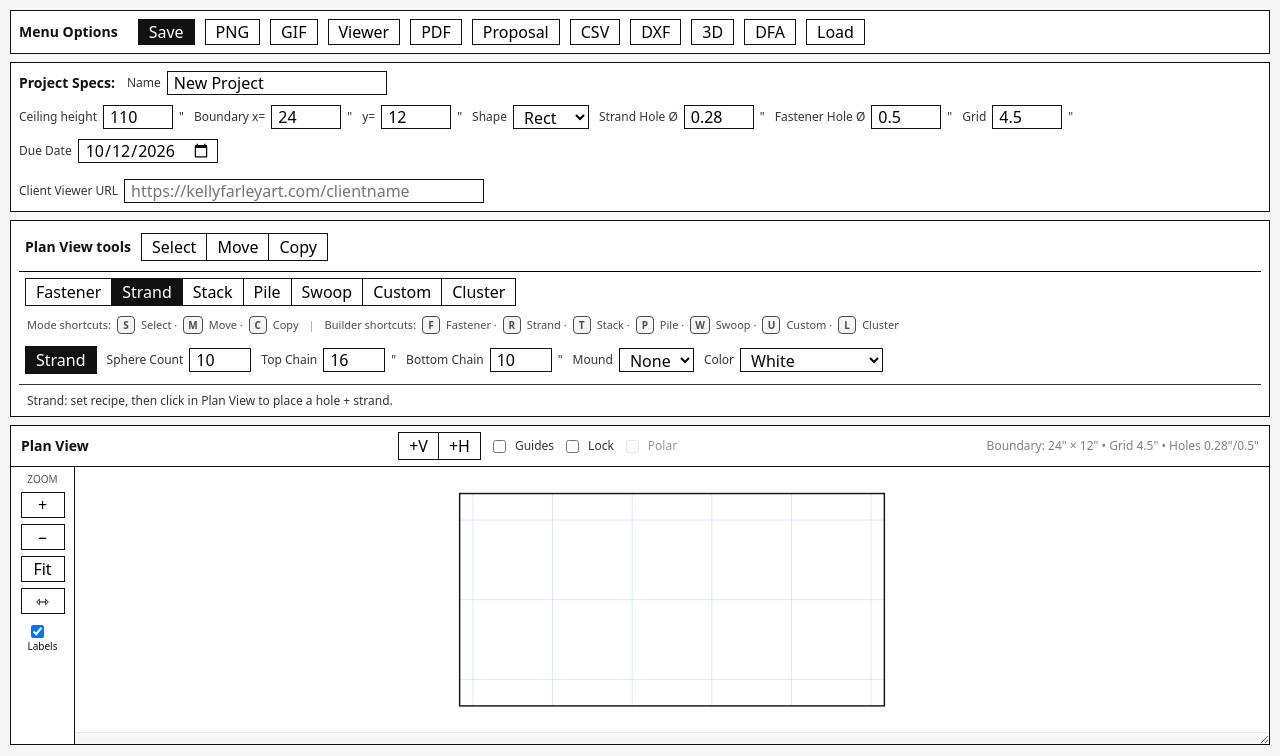
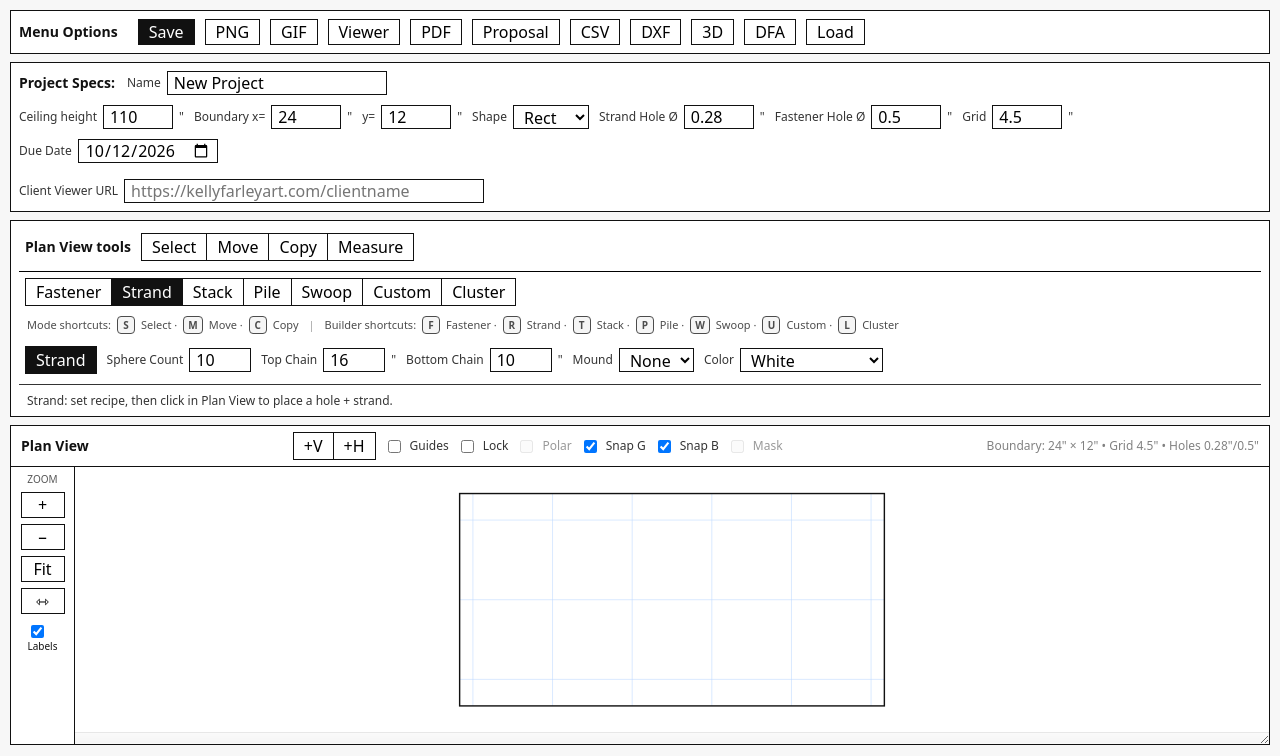
Before and after one commit to kellypfarley-studio/kellyfarleystudio, a React (Vite) app: page / in a window 1280 px wide. Shown: the top 756 px of the page. Built offline with nearby package versions, Linux system fonts and the light colour scheme.

Commit message:
Plan view: measure tool, boundary mask, snapping toggles

```diff
--- a/src/App.tsx
+++ b/src/App.tsx
@@ -616,6 +616,9 @@ export default function App() {
               onToggleShowGuides={() => s.setShowGuides(!s.showGuides)}
               onToggleGuidesLocked={() => s.setGuidesLocked(!s.guidesLocked)}
               onTogglePolarGuides={() => s.setProjectSpecs({ showPolarGuides: !s.projectSpecs.showPolarGuides })}
+              onToggleSnapGuides={() => s.setProjectSpecs({ snapToGuides: !(s.projectSpecs.snapToGuides !== false) })}
+              onToggleSnapBoundary={() => s.setProjectSpecs({ snapToBoundary: !(s.projectSpecs.snapToBoundary !== false) })}
+              onToggleMaskOutside={() => s.setProjectSpecs({ maskOutsideBoundary: !s.projectSpecs.maskOutsideBoundary })}
               showLabels={s.showLabels}
               onToggleShowLabels={() => s.setShowLabels(!s.showLabels)}
               onCursorMove={(xIn, yIn, inside) => s.setPlanCursor({ xIn, yIn, inside })}
--- a/src/components/PlanViewToolsBar.tsx
+++ b/src/components/PlanViewToolsBar.tsx
@@ -602,6 +602,7 @@ export default function PlanViewToolsBar(props: PlanViewToolsBarProps) {
       if (k === "s") props.onMode("select");
       if (k === "m") props.onMode("move_anchor");
       if (k === "c") props.onMode("copy_anchor");
+      if (k === "e") props.onMode("measure");
       if (k === "f") props.onMode("place_canopy_fastener");
       if (k === "r") props.onMode("place_strand");
       if (k === "t") props.onMode("place_stack");
@@ -634,6 +635,9 @@ export default function PlanViewToolsBar(props: PlanViewToolsBarProps) {
           </button>
           <button className={tools.mode === "copy_anchor" ? "active" : ""} onClick={() => props.onMode("copy_anchor")}>
             Copy
+          </button>
+          <button className={tools.mode === "measure" ? "active" : ""} onClick={() => props.onMode("measure")}>
+            Measure
           </button>
         </div>
       </div>
--- a/src/panels/PlanViewPanel.tsx
+++ b/src/panels/PlanViewPanel.tsx
@@ -1,4 +1,4 @@
-import { useMemo, useRef } from "react";
+import { useEffect, useMemo, useRef, useState } from "react";
 import type { Anchor, Cluster, Guide, Pile, ProjectSpecs, ToolMode, ViewTransform } from "../types/appTypes";
 import type { Ref } from "react";
 import PanelFrame from "../components/PanelFrame";
@@ -61,6 +61,9 @@ export type PlanViewPanelProps = {
   onToggleShowGuides?: () => void;
   onToggleGuidesLocked?: () => void;
   onTogglePolarGuides?: () => void;
+  onToggleSnapGuides?: () => void;
+  onToggleSnapBoundary?: () => void;
+  onToggleMaskOutside?: () => void;
 
   showLabels: boolean;
   onToggleShowLabels: () => void;
@@ -152,6 +155,31 @@ export default function PlanViewPanel(props: PlanViewPanelProps) {
     start: { x: 0, y: 0 },
     initPan: { x: 0, y: 0 },
   });
+
+  const [measure, setMeasure] = useState<{ start: { x: number; y: number }; end: { x: number; y: number }; locked: boolean } | null>(null);
+
+  const setMeasurePoint = (x: number, y: number) => {
+    setMeasure((prev) => {
+      if (!prev || prev.locked) {
+        return { start: { x, y }, end: { x, y }, locked: false };
+      }
+      return { ...prev, end: { x, y }, locked: true };
+    });
+  };
+
+  useEffect(() => {
+    if (props.mode !== "measure") setMeasure(null);
+  }, [props.mode]);
+
+  useEffect(() => {
+    const onKey = (ev: KeyboardEvent) => {
+      if (ev.key === "Escape" && props.mode === "measure") {
+        setMeasure(null);
+      }
+    };
+    window.addEventListener("keydown", onKey);
+    return () => window.removeEventListener("keydown", onKey);
+  }, [props.mode]);
 
   const gridLines = useMemo(() => {
     const xs: number[] = [];
@@ -264,6 +292,39 @@ export default function PlanViewPanel(props: PlanViewPanelProps) {
         />
         <span className="smallLabel">Polar</span>
       </label>
+
+      <label style={{ display: "flex", alignItems: "center", gap: 6, userSelect: "none" }} title="Snap to guides">
+        <input
+          type="checkbox"
+          checked={specs.snapToGuides !== false}
+          onChange={() => props.onToggleSnapGuides?.()}
+          disabled={!props.onToggleSnapGuides}
+        />
+        <span className="smallLabel">Snap G</span>
+      </label>
+
+      <label style={{ display: "flex", alignItems: "center", gap: 6, userSelect: "none" }} title="Clamp to boundary shape">
+        <input
+          type="checkbox"
+          checked={specs.snapToBoundary !== false}
+          onChange={() => props.onToggleSnapBoundary?.()}
+          disabled={!props.onToggleSnapBoundary}
+        />
+        <span className="smallLabel">Snap B</span>
+      </label>
+
+      <label
+        style={{ display: "flex", alignItems: "center", gap: 6, userSelect: "none", opacity: boundaryShape === "rect" ? 0.5 : 1 }}
+        title={boundaryShape === "rect" ? "Mask is for circle/oval boundaries" : "Dim outside boundary"}
+      >
+        <input
+          type="checkbox"
+          checked={!!specs.maskOutsideBoundary}
+          onChange={() => props.onToggleMaskOutside?.()}
+          disabled={!props.onToggleMaskOutside || boundaryShape === "rect"}
+        />
+        <span className="smallLabel">Mask</span>
+      </label>
     </div>
   );
 
@@ -302,6 +363,12 @@ export default function PlanViewPanel(props: PlanViewPanelProps) {
             const p = clientToSvgCoords(svg, ev.clientX, ev.clientY);
             const inside = isInsideBoundary(p.x, p.y);
             props.onCursorMove(p.x, p.y, inside);
+            if (props.mode === "measure") {
+              setMeasure((prev) => {
+                if (!prev || prev.locked) return prev;
+                return { ...prev, end: { x: p.x, y: p.y } };
+              });
+            }
           }}
           onPointerLeave={() => props.onCursorLeave()}
           onPointerDown={(ev) => {
@@ -341,6 +408,11 @@ export default function PlanViewPanel(props: PlanViewPanelProps) {
 
             // Background click: place or clear or move, depending on mode.
             const p = clientToSvgCoords(svg, ev.clientX, ev.clientY);
+
+            if (props.mode === "measure") {
+              setMeasurePoint(p.x, p.y);
+              return;
+            }
 
             if (props.mode === "place_strand") {
               props.onPlaceStrand(p.x, p.y);
@@ -470,6 +542,26 @@ export default function PlanViewPanel(props: PlanViewPanelProps) {
           </g>
         ) : null}
 
+        {/* Mask outside boundary (circle/oval) */}
+        {specs.maskOutsideBoundary && boundaryShape !== "rect" ? (
+          <>
+            <defs>
+              <mask id="boundary-mask">
+                <rect x={0} y={0} width={specs.boundaryWidthIn} height={specs.boundaryHeightIn} fill="white" />
+                <ellipse cx={boundaryCx} cy={boundaryCy} rx={boundaryRx} ry={boundaryRy} fill="black" />
+              </mask>
+            </defs>
+            <rect
+              x={0}
+              y={0}
+              width={specs.boundaryWidthIn}
+              height={specs.boundaryHeightIn}
+              fill="rgba(0,0,0,0.06)"
+              mask="url(#boundary-mask)"
+            />
+          </>
+        ) : null}
+
         {/* Boundary */}
         {boundaryShape === "rect" ? (
           <rect x={0} y={0} width={specs.boundaryWidthIn} height={specs.boundaryHeightIn} fill="none" stroke="#111" strokeWidth={0.08} />
@@ -484,6 +576,34 @@ export default function PlanViewPanel(props: PlanViewPanelProps) {
             strokeWidth={0.08}
           />
         )}
+
+        {/* Measure overlay */}
+        {measure ? (() => {
+          const dx = measure.end.x - measure.start.x;
+          const dy = measure.end.y - measure.start.y;
+          const dist = Math.hypot(dx, dy);
+          const midX = (measure.start.x + measure.end.x) / 2;
+          const midY = (measure.start.y + measure.end.y) / 2;
+          const label = `ΔX ${round(dx, 2)}"  ΔY ${round(dy, 2)}"  D ${round(dist, 2)}"`;
+          return (
+            <g>
+              <line
+                x1={measure.start.x}
+                y1={measure.start.y}
+                x2={measure.end.x}
+                y2={measure.end.y}
+                stroke="#ff8800"
+                strokeWidth={0.08}
+                strokeDasharray={measure.locked ? "0" : "0.25 0.25"}
+              />
+              <circle cx={measure.start.x} cy={measure.start.y} r={0.18} fill="#ff8800" />
+              <circle cx={measure.end.x} cy={measure.end.y} r={0.18} fill="#ff8800" />
+              <text x={midX + 0.3} y={midY - 0.3} fontSize={0.6} fill="#ff8800">
+                {label}
+              </text>
+            </g>
+          );
+        })() : null}
 
         {/* Guides */}
         {props.showGuides ? (
@@ -626,6 +746,10 @@ export default function PlanViewPanel(props: PlanViewPanelProps) {
                 style={{ cursor: "pointer" }}
                 onPointerDown={(ev) => {
                   ev.stopPropagation();
+                  if (props.mode === "measure") {
+                    setMeasurePoint(p.xIn, p.yIn);
+                    return;
+                  }
                   if (props.onSelectPile) props.onSelectPile(p.id);
 
                   if (props.mode === "move_anchor") {
@@ -684,6 +808,10 @@ export default function PlanViewPanel(props: PlanViewPanelProps) {
                   style={{ cursor: "pointer" }}
                   onPointerDown={(ev) => {
                     ev.stopPropagation();
+                    if (props.mode === "measure") {
+                      setMeasurePoint(a.xIn, a.yIn);
+                      return;
+                    }
                     props.onSelectAnchor(a.id);
                     if (props.mode === "copy_anchor" && props.onBeginCopyAnchor) {
                       props.onBeginCopyAnchor(a.id);
--- a/src/state/defaults.ts
+++ b/src/state/defaults.ts
@@ -37,6 +37,9 @@ export const DEFAULT_SPECS: ProjectSpecs = {
   boundaryWidthIn: 24,
   boundaryHeightIn: 12,
   boundaryShape: "rect",
+  snapToBoundary: true,
+  snapToGuides: true,
+  maskOutsideBoundary: false,
   gridSpacingIn: 4.5,
   strandHoleDiameterIn: 0.28,
   fastenerHoleDiameterIn: 0.5,
--- a/src/state/useAppState.ts
+++ b/src/state/useAppState.ts
@@ -108,6 +108,46 @@ export function useAppState() {
     [projectSpecs.boundaryHeightIn, projectSpecs.boundaryWidthIn, projectSpecs.boundaryShape],
   );
 
+  const applyGuideSnap = useCallback(
+    (xIn: number, yIn: number) => {
+      if (!projectSpecs.snapToGuides) return { xIn, yIn };
+      if (!guides.length) return { xIn, yIn };
+      const threshold = Math.max(0.25, Math.min(1, (projectSpecs.gridSpacingIn || 1) * 0.2));
+
+      let nextX = xIn;
+      let nextY = yIn;
+      let bestDx = threshold + 1;
+      let bestDy = threshold + 1;
+
+      for (const g of guides) {
+        if (g.orientation === "v") {
+          const dx = Math.abs(g.posIn - xIn);
+          if (dx <= threshold && dx < bestDx) {
+            bestDx = dx;
+            nextX = g.posIn;
+          }
+        } else {
+          const dy = Math.abs(g.posIn - yIn);
+          if (dy <= threshold && dy < bestDy) {
+            bestDy = dy;
+            nextY = g.posIn;
+          }
+        }
+      }
+
+      return { xIn: nextX, yIn: nextY };
+    },
+    [guides, projectSpecs.gridSpacingIn, projectSpecs.snapToGuides],
+  );
+
+  const applyBoundarySnap = useCallback(
+    (xIn: number, yIn: number) => {
+      if (projectSpecs.snapToBoundary === false) return { xIn, yIn };
+      return clampToShape(xIn, yIn);
+    },
+    [clampToShape, projectSpecs.snapToBoundary],
+  );
+
   // snapAndClamp removed - movement now computes grid indices directly via gridMath
 
   const findAnchorAt = useCallback(
@@ -184,7 +224,9 @@ export function useAppState() {
     (xIn: number, yIn: number) => {
       const { col, row } = snapToGridIndex(xIn, yIn, projectSpecs);
       const snapped = gridIndexToWorld(col, row, projectSpecs);
-      const { xIn: sx, yIn: sy } = clampToShape(snapped.xIn, snapped.yIn);
+      const guided = applyGuideSnap(snapped.xIn, snapped.yIn);
+      const clamped = applyBoundarySnap(guided.xIn, guided.yIn);
+      const { xIn: sx, yIn: sy } = clamped;
       const existing = findAnchorAt(sx, sy);
 
       let anchorId = existing?.id;
@@ -217,14 +259,16 @@ export function useAppState() {
       setSelection({ selectedAnchorId: anchorId, selectedSwoopId: null, selectedPileId: null, selectedGuideId: null });
       return anchorId;
     },
-    [findAnchorAt, planTools.draftStrand, projectSpecs, clampToShape],
+    [findAnchorAt, planTools.draftStrand, projectSpecs, applyGuideSnap, applyBoundarySnap],
   );
 
   const placeStackAt = useCallback(
     (xIn: number, yIn: number) => {
       const { col, row } = snapToGridIndex(xIn, yIn, projectSpecs);
       const snapped = gridIndexToWorld(col, row, projectSpecs);
-      const { xIn: sx, yIn: sy } = clampToShape(snapped.xIn, snapped.yIn);
+      const guided = applyGuideSnap(snapped.xIn, snapped.yIn);
+      const clamped = applyBoundarySnap(guided.xIn, guided.yIn);
+      const { xIn: sx, yIn: sy } = clamped;
       const existing = findAnchorAt(sx, sy);
 
       let anchorId = existing?.id;
@@ -257,7 +301,7 @@ export function useAppState() {
       setSelection({ selectedAnchorId: anchorId, selectedSwoopId: null, selectedPileId: null, selectedGuideId: null });
       return anchorId;
     },
-    [findAnchorAt, planTools.draftStack, projectSpecs, clampToShape],
+    [findAnchorAt, planTools.draftStack, projectSpecs, applyGuideSnap, applyBoundarySnap],
   );
 
   const placePileAt = useCallback(
@@ -270,7 +314,9 @@ export function useAppState() {
 
       const { col, row } = snapToGridIndex(xIn, yIn, projectSpecs);
       const snapped = gridIndexToWorld(col, row, projectSpecs);
-      const { xIn: sx, yIn: sy } = clampToShape(snapped.xIn, snapped.yIn);
+      const guided = applyGuideSnap(snapped.xIn, snapped.yIn);
+      const clamped = applyBoundarySnap(guided.xIn, guided.yIn);
+      const { xIn: sx, yIn: sy } = clamped;
 
       const spec: PileSpec = {
         spheres: spheres.map((s) => ({ ...s })),
@@ -282,7 +328,7 @@ export function useAppState() {
       setSelection({ selectedAnchorId: null, selectedSwoopId: null, selectedPileId: pileId, selectedGuideId: null });
       return pileId;
     },
-    [planTools.pileBuilder, projectSpecs, clampToShape],
+    [planTools.pileBuilder, projectSpecs, applyGuideSnap, applyBoundarySnap],
   );
 
   const placeClusterAt = useCallback(
@@ -295,7 +341,9 @@ export function useAppState() {
 
       const { col, row } = snapToGridIndex(xIn, yIn, projectSpecs);
       const snapped = gridIndexToWorld(col, row, projectSpecs);
-      const { xIn: sx, yIn: sy } = clampToShape(snapped.xIn, snapped.yIn);
+      const guided = applyGuideSnap(snapped.xIn, snapped.yIn);
+      const clamped = applyBoundarySnap(guided.xIn, guided.yIn);
+      const { xIn: sx, yIn: sy } = clamped;
       const existing = findAnchorAt(sx, sy);
 
       let anchorId = existing?.id;
@@ -330,7 +378,7 @@ export function useAppState() {
       setSelection({ selectedAnchorId: anchorId, selectedSwoopId: null, selectedPileId: null, selectedGuideId: null });
       return anchorId;
     },
-    [findAnchorAt, planTools.clusterBuilder, projectSpecs, clampToShape],
+    [findAnchorAt, planTools.clusterBuilder, projectSpecs, applyGuideSnap, applyBoundarySnap],
   );
 
   const placeCustomStrandAt = useCallback(
@@ -343,7 +391,9 @@ export function useAppState() {
 
       const { col, row } = snapToGridIndex(xIn, yIn, projectSpecs);
       const snapped = gridIndexToWorld(col, row, projectSpecs);
-      const { xIn: sx, yIn: sy } = clampToShape(snapped.xIn, snapped.yIn);
+      const guided = applyGuideSnap(snapped.xIn, snapped.yIn);
+      const clamped = applyBoundarySnap(guided.xIn, guided.yIn);
+      const { xIn: sx, yIn: sy } = clamped;
       const existing = findAnchorAt(sx, sy);
 
       let anchorId = existing?.id;
@@ -378,7 +428,7 @@ export function useAppState() {
       setSelection({ selectedAnchorId: anchorId, selectedSwoopId: null, selectedPileId: null, selectedGuideId: null });
       return anchorId;
     },
-    [findAnchorAt, planTools.customBuilder, projectSpecs, clampToShape],
+    [findAnchorAt, planTools.customBuilder, projectSpecs, applyGuideSnap, applyBoundarySnap],
   );
 
   const beginCopyAnchor = useCallback((anchorId: string) => {
@@ -395,7 +445,9 @@ export function useAppState() {
 
       const { col, row } = snapToGridIndex(xIn, yIn, projectSpecs);
       const snapped = gridIndexToWorld(col, row, projectSpecs);
-      const { xIn: sx, yIn: sy } = clampToShape(snapped.xIn, snapped.yIn);
+      const guided = applyGuideSnap(snapped.xIn, snapped.yIn);
+      const clamped = applyBoundarySnap(guided.xIn, guided.yIn);
+      const { xIn: sx, yIn: sy } = clamped;
 
       const newAnchorId = uid("a");
       const isFastener = sourceAnchor.holeType === "fastener" || sourceAnchor.type === "canopy_fastener";
@@ -428,13 +480,15 @@ export function useAppState() {
       setSelection({ selectedAnchorId: newAnchorId, selectedSwoopId: null, selectedPileId: null, selectedGuideId: null });
       setPlanTools((prev) => ({ ...prev, pendingCopyAnchorId: null }));
     },
-    [anchors, clusters, customStrands, planTools.pendingCopyAnchorId, projectSpecs, stacks, strands, clampToShape],
+    [anchors, clusters, customStrands, planTools.pendingCopyAnchorId, projectSpecs, stacks, strands, applyGuideSnap, applyBoundarySnap],
   );
 
   const ensureStrandHoleAt = useCallback((xIn: number, yIn: number): string | undefined => {
     const { col, row } = snapToGridIndex(xIn, yIn, projectSpecs);
     const snapped = gridIndexToWorld(col, row, projectSpecs);
-    const { xIn: sx, yIn: sy } = clampToShape(snapped.xIn, snapped.yIn);
+    const guided = applyGuideSnap(snapped.xIn, snapped.yIn);
+    const clamped = applyBoundarySnap(guided.xIn, guided.yIn);
+    const { xIn: sx, yIn: sy } = clamped;
     const existing = findAnchorAt(sx, sy);
 
     // Never auto-convert a fastener hole into a strand hole.
@@ -453,13 +507,15 @@ export function useAppState() {
     }
 
     return anchorId;
-  }, [findAnchorAt, projectSpecs, clampToShape]);
+  }, [findAnchorAt, projectSpecs, applyGuideSnap, applyBoundarySnap]);
 
   const placeCanopyFastenerAt = useCallback(
     (xIn: number, yIn: number) => {
       const { col, row } = snapToGridIndex(xIn, yIn, projectSpecs);
       const snapped = gridIndexToWorld(col, row, projectSpecs);
-      const { xIn: sx, yIn: sy } = clampToShape(snapped.xIn, snapped.yIn);
+      const guided = applyGuideSnap(snapped.xIn, snapped.yIn);
+      const clamped = applyBoundarySnap(guided.xIn, guided.yIn);
+      const { xIn: sx, yIn: sy } = clamped;
       const existing = findAnchorAt(sx, sy);
 
       if (!existing) {
@@ -484,7 +540,7 @@ export function useAppState() {
       setPlanTools((prev) => (prev.pendingSwoopStartHoleId === existing.id ? { ...prev, pendingSwoopStartHoleId: null } : prev));
       setSelection({ selectedAnchorId: existing.id, selectedSwoopId: null, selectedPileId: null, selectedGuideId: null });
     },
-    [findAnchorAt, projectSpecs, clampToShape],
+    [findAnchorAt, projectSpecs, applyGuideSnap, applyBoundarySnap],
   );
 
     const onSwoopAnchorClick = useCallback(
@@ -533,21 +589,25 @@ export function useAppState() {
       // Compute grid index from pointer position, then reproject to world using grid index.
       const { col, row } = snapToGridIndex(xIn, yIn, projectSpecs);
       const snapped = gridIndexToWorld(col, row, projectSpecs);
-      const { xIn: sx, yIn: sy } = clampToShape(snapped.xIn, snapped.yIn);
+      const guided = applyGuideSnap(snapped.xIn, snapped.yIn);
+      const clamped = applyBoundarySnap(guided.xIn, guided.yIn);
+      const { xIn: sx, yIn: sy } = clamped;
       setAnchors((prev) => prev.map((a) => (a.id === anchorId ? { ...a, xIn: sx, yIn: sy, gridCol: col, gridRow: row } : a)));
       // selection stays
     },
-    [projectSpecs, clampToShape],
+    [projectSpecs, applyGuideSnap, applyBoundarySnap],
   );
 
   const movePile = useCallback(
     (pileId: string, xIn: number, yIn: number) => {
       const { col, row } = snapToGridIndex(xIn, yIn, projectSpecs);
       const snapped = gridIndexToWorld(col, row, projectSpecs);
-      const { xIn: sx, yIn: sy } = clampToShape(snapped.xIn, snapped.yIn);
+      const guided = applyGuideSnap(snapped.xIn, snapped.yIn);
+      const clamped = applyBoundarySnap(guided.xIn, guided.yIn);
+      const { xIn: sx, yIn: sy } = clamped;
       setPiles((prev) => prev.map((p) => (p.id === pileId ? { ...p, xIn: sx, yIn: sy } : p)));
     },
-    [projectSpecs, clampToShape],
+    [projectSpecs, applyGuideSnap, applyBoundarySnap],
   );
 
   const deleteSelected = useCallback(() => {
@@ -682,34 +742,40 @@ export function useAppState() {
         (patch.boundaryHeightIn !== undefined && patch.boundaryHeightIn !== oldSpecs.boundaryHeightIn) ||
         (patch.boundaryShape !== undefined && patch.boundaryShape !== oldSpecs.boundaryShape);
 
+      const shouldClamp = nextSpecs.snapToBoundary !== false;
+
       if (gridRelatedChanged) {
         setAnchors((prevAnchors) =>
           prevAnchors.map((a) => {
             if (a.gridCol != null && a.gridRow != null) {
               const snapped = gridIndexToWorld(a.gridCol, a.gridRow, nextSpecs);
-              const clamped = clampToBoundaryShape(
+              const nextPos = shouldClamp
+                ? clampToBoundaryShape(
                     snapped.xIn,
                     snapped.yIn,
                     nextSpecs.boundaryWidthIn,
                     nextSpecs.boundaryHeightIn,
                     nextSpecs.boundaryShape ?? "rect",
-              );
-              return { ...a, xIn: clamped.xIn, yIn: clamped.yIn };
+                  )
+                : { xIn: snapped.xIn, yIn: snapped.yIn };
+              return { ...a, xIn: nextPos.xIn, yIn: nextPos.yIn };
             }
             // no grid indices: compute using old specs, then reproject to new specs
             const { col, row } = snapToGridIndex(a.xIn, a.yIn, oldSpecs);
             const snapped = gridIndexToWorld(col, row, nextSpecs);
-            const clamped = clampToBoundaryShape(
+            const nextPos = shouldClamp
+              ? clampToBoundaryShape(
                   snapped.xIn,
                   snapped.yIn,
                   nextSpecs.boundaryWidthIn,
                   nextSpecs.boundaryHeightIn,
                   nextSpecs.boundaryShape ?? "rect",
-            );
-            return { ...a, gridCol: col, gridRow: row, xIn: clamped.xIn, yIn: clamped.yIn };
+                )
+              : { xIn: snapped.xIn, yIn: snapped.yIn };
+            return { ...a, gridCol: col, gridRow: row, xIn: nextPos.xIn, yIn: nextPos.yIn };
           }),
         );
-      } else if (boundaryChanged) {
+      } else if (boundaryChanged && shouldClamp) {
         setAnchors((prevAnchors) =>
           prevAnchors.map((a) => {
             const clamped = clampToBoundaryShape(
@@ -724,7 +790,7 @@ export function useAppState() {
         );
       }
 
-      if (boundaryChanged) {
+      if (boundaryChanged && shouldClamp) {
         setPiles((prev) =>
           prev.map((p) => {
             const clamped = clampToBoundaryShape(
--- a/src/types/appTypes.ts
+++ b/src/types/appTypes.ts
@@ -2,6 +2,7 @@ export type ToolMode =
   | "select"
   | "move_anchor"
   | "copy_anchor"
+  | "measure"
   | "place_strand"
   | "place_stack"
   | "place_pile"
@@ -23,6 +24,9 @@ export type ProjectSpecs = {
   boundaryWidthIn: number;
   boundaryHeightIn: number;
   boundaryShape?: BoundaryShape;
+  snapToBoundary?: boolean;
+  snapToGuides?: boolean;
+  maskOutsideBoundary?: boolean;
   gridSpacingIn: number;
   strandHoleDiameterIn: number;
   fastenerHoleDiameterIn: number;
```
Lines whose indentation alone changed are shown as unchanged.
